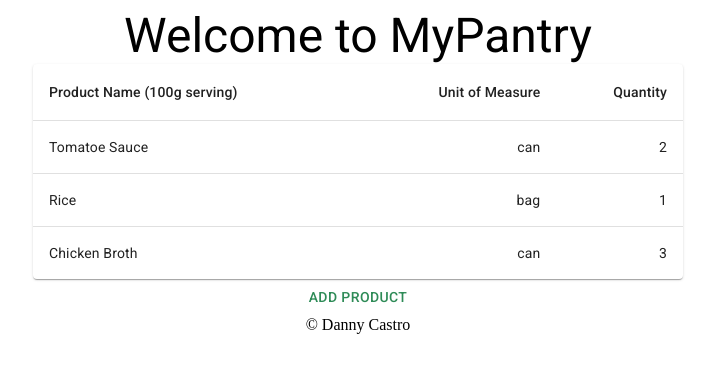
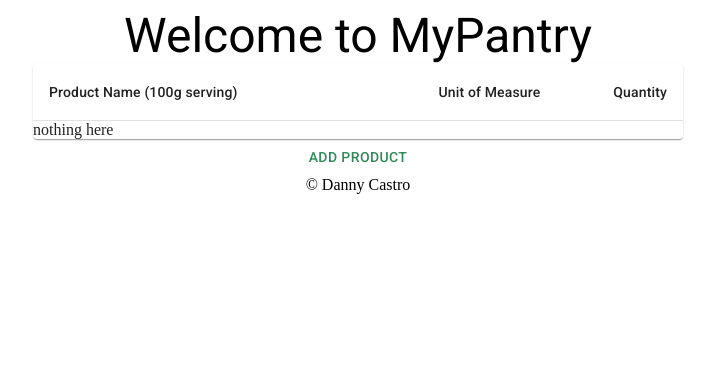
Before and after one commit to Dcastro99/inventoryApp, a React (Create React App) app in the folder frontend/inventory/: page / in a window 1280 px wide. Shown: the top 368 px of the page, without its empty margins (290-1005 px from the left). Built offline with nearby package versions, Linux system fonts and the light colour scheme.

Commit message:
added context

```diff
--- a/frontend/inventory/src/App.js
+++ b/frontend/inventory/src/App.js
@@ -1,10 +1,13 @@
 import { Box } from '@mui/material';
 import HomePage from './pages/HomePage';
-
+import { ProductProvider } from './context/productContext';
+//
 function App() {
   return (
     <Box sx={{ display: 'flex', justifyContent: 'center', alignItems: 'center', width: '100vw' }}>
-      <HomePage />
+      <ProductProvider>
+        <HomePage />
+      </ProductProvider >
     </Box>
   );
 }
--- a/frontend/inventory/src/components/InventoryTable.js
+++ b/frontend/inventory/src/components/InventoryTable.js
@@ -1,17 +1,24 @@
-import React from 'react';
+import React, { useContext } from 'react';
 import { Table, TableBody, TableCell, TableContainer, TableHead, TableRow, Paper } from '@mui/material';
+import ProductContext from '../context/productContext';
 
-function createData(productName, uom, qty) {
-  return { productName, uom, qty };
-}
 
-const rows = [
-  createData('Tomatoe Sauce', 'can', 2),
-  createData('Rice', 'bag', 1),
-  createData('Chicken Broth', 'can', 3),
-];
+// function createData(productName, uom, qty) {
+//   return { productName, uom, qty };
+// }
+
+
+
+// const rows = [
+//   createData('Tomatoe Sauce', 'can', 2),
+//   createData('Rice', 'bag', 1),
+//   createData('Chicken Broth', 'can', 3),
+// ];
 
 export default function BasicTable() {
+  const { products } = useContext(ProductContext);
+  console.log('WHat are you', products);
+  // let [item] = products;
   return (
     <TableContainer component={Paper}>
       <Table sx={{ minWidth: 650 }} aria-label="simple table">
@@ -25,18 +32,20 @@ export default function BasicTable() {
           </TableRow>
         </TableHead>
         <TableBody>
-          {rows.map((row) => (
+          {products.length > 0 ? (products.map((row) => (
+
             <TableRow
-              key={row.name}
+              // key={products.name}
               sx={{ '&:last-child td, &:last-child th': { border: 0 } }}
             >
+              {console.log('ROW', row)}
               <TableCell component="th" scope="row">
                 {row.productName}
               </TableCell>
               <TableCell align="right">{row.uom}</TableCell>
               <TableCell align="right">{row.qty}</TableCell>
             </TableRow>
-          ))}
+          ))) : (<>nothing here</>)}
         </TableBody>
       </Table>
     </TableContainer>
--- a/frontend/inventory/src/components/Products.js
+++ b/frontend/inventory/src/components/Products.js
@@ -1,24 +1,27 @@
-import React, { useState } from 'react'
+import React, { useState, useContext } from 'react'
 import { Box, Typography, Modal, Button, TextField, Select, MenuItem, Grid, Paper, InputLabel } from '@mui/material'
 import AddCircleOutlinedIcon from '@mui/icons-material/AddCircleOutlined';
 import { ProductStyle } from '../style/ProductStyle';
+import ProductContext from '../context/productContext';
 
 export default function Products() {
   const [open, setOpen] = useState(false);
   const handleOpen = () => setOpen(true);
   const handleClose = () => setOpen(false);
+  const { addProduct } = useContext(ProductContext);
 
   //add product handler
   const addProductHandler = (e) => {
     e.preventDefault();
     // console.log('EVENT', e.target.product_name.value)
     const formData = e.target;
-    const newProduct = {
-      product_name: formData.product_name.value,
-      uom: formData.unit_of_measure.value,
-      qty: formData.product_quantity.value
-    }
-    console.log('NEW PRODUCT', newProduct)
+    addProduct(
+      formData.product_name.value,
+      formData.unit_of_measure.value,
+      formData.product_quantity.value
+    )
+    console.log('NEW PRODUCT', addProduct)
+    setOpen(false);
   }
 
 
--- /dev/null
+++ b/frontend/inventory/src/context/productContext.js
@@ -0,0 +1,19 @@
+import { createContext, useState } from 'react';
+
+const ProductContext = createContext();
+
+export function ProductProvider({ children }) {
+  const [products, setProducts] = useState([]);
+
+  const addProduct = (productName, uom, qty) => {
+    setProducts((prevState) => [...prevState, { productName, uom, qty }]);
+  }
+  return (
+    <ProductContext.Provider value={{ products, addProduct }}>
+      {children}
+    </ProductContext.Provider>
+  )
+}
+
+
+export default ProductContext;
--- a/frontend/inventory/src/pages/HomePage.js
+++ b/frontend/inventory/src/pages/HomePage.js
@@ -3,14 +3,12 @@ import { Box } from '@mui/material'
 import Header from '../components/Header'
 import Footer from '../components/Footer'
 import Home from '../components/Home'
-// import Products from '../components/Products'
 
 export default function HomePage() {
   return (
     <Box>
       <Header />
       <Home />
-      {/* <Products /> */}
       <Footer />
     </Box>
   )
```
